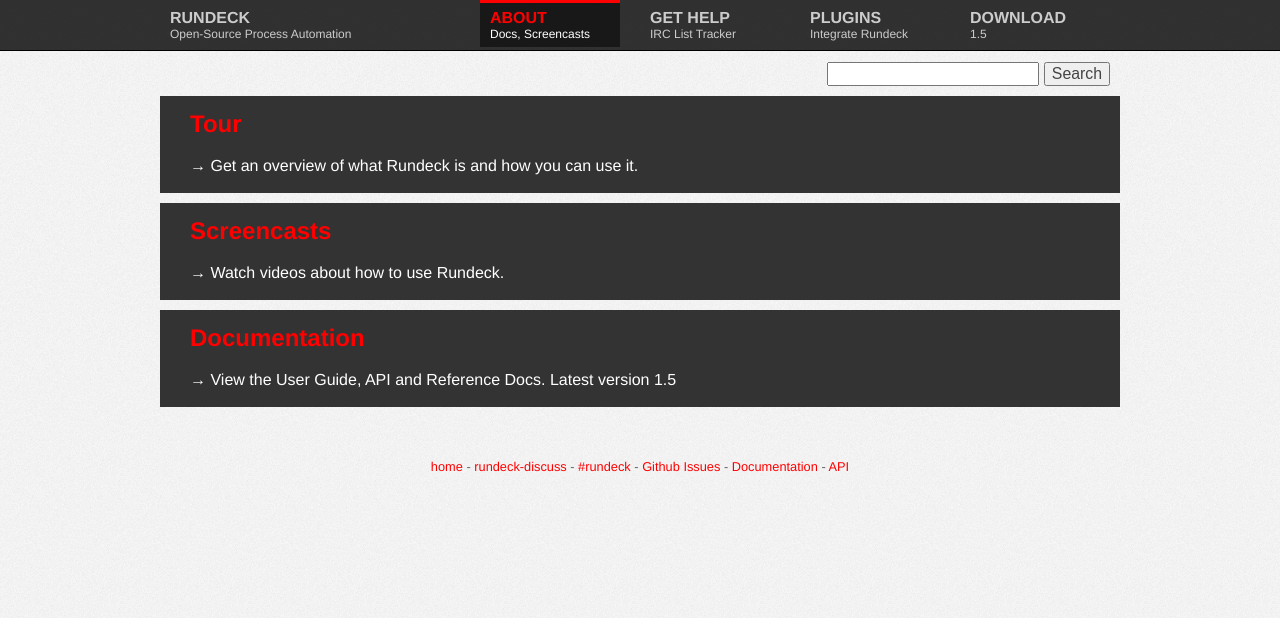
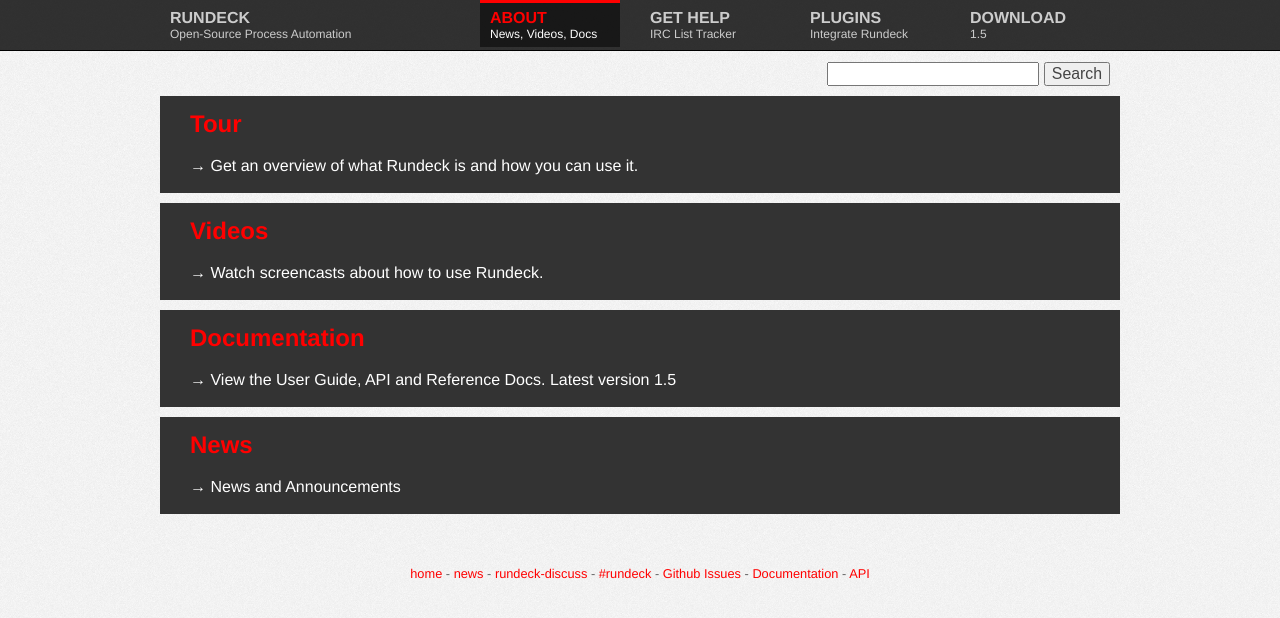
Before and after one commit to rundeck/rundeck-ghpages, a Jekyll site: the page built from about.html, in a window 1280 px wide. Shown: the top 618 px of the page. Built offline with Jekyll 4.4.1, drawn with Linux system fonts in a browser that asks for light colours; nearby versions of some CDN libraries.

Commit message:
Added News posts and updated navbar. Updated plugins index to list only posts of category Plugins.

```diff
--- a/_includes/footer.html
+++ b/_includes/footer.html
@@ -1,6 +1,8 @@
 <footer>
 
     <a href="/index.html">home</a>
+    -
+    <a href="/news">news</a>
     -
     <a href="http://groups.google.com/group/rundeck-discuss">rundeck-discuss</a>
     -
--- a/_includes/navheader.html
+++ b/_includes/navheader.html
@@ -8,7 +8,7 @@
     <li class="item about grid_2">
       <a href="/about.html">
         <h1>About</h1>
-        <p>Docs, Screencasts</p>
+        <p>News, Videos, Docs</p>
       </a>
     </li>
     <li class="item help grid_2">
--- a/about.html
+++ b/about.html
@@ -20,8 +20,8 @@
     	        <div class="grid_12">
 
                     <a href="screencasts.html">
-                      <h1>Screencasts</h1>
-<p>&rarr; Watch videos about how to use Rundeck.</p>
+                      <h1>Videos</h1>
+<p>&rarr; Watch screencasts about how to use Rundeck.</p>
                       </a>
                 </div>
 
@@ -41,5 +41,18 @@
 
                         <div class="clear"></div>
                 </article>
+        	    <article class="container_12 aboutlink">
+            	        <div class="grid_12">
 
+                            <a href="/news/">
+                              <h1>News</h1>
+                                <p>
+                                    &rarr;
+News and Announcements
+</p>
+                              </a>
+                        </div>
+
+                        <div class="clear"></div>
+                </article>
     </section>
--- a/plugins/_posts/2013-01-01-aws-ec2-nodes.markdown
+++ b/plugins/_posts/2013-01-01-aws-ec2-nodes.markdown
@@ -1,5 +1,6 @@
 ---
 layout: plugin
+category: plugins
 title: AWS EC2 Nodes
 tags: [AWS]
 service: ResourceModelSource
--- a/plugins/index.html
+++ b/plugins/index.html
@@ -46,7 +46,7 @@
 
 <div class="grid_12">
   <ul class="plugins">
-      {% for post in site.posts %}
+      {% for post in site.categories.plugins %}
   <li >
           <a href="{{ post.url }}">
             <h2>{{ post.title }}</h2>
```
Also changed, not shown: _layouts/news.html (added, +37 -0 lines), news/_posts/2013-03-11-docs-now-searchable.md (added, +14 -0 lines), news/_posts/2013-03-11-new-plugins-page.md (added, +15 -0 lines), news/index.html (added, +46 -0 lines).
